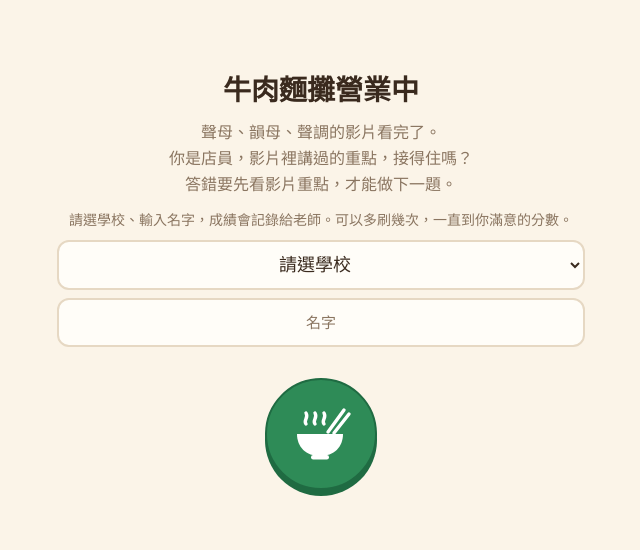
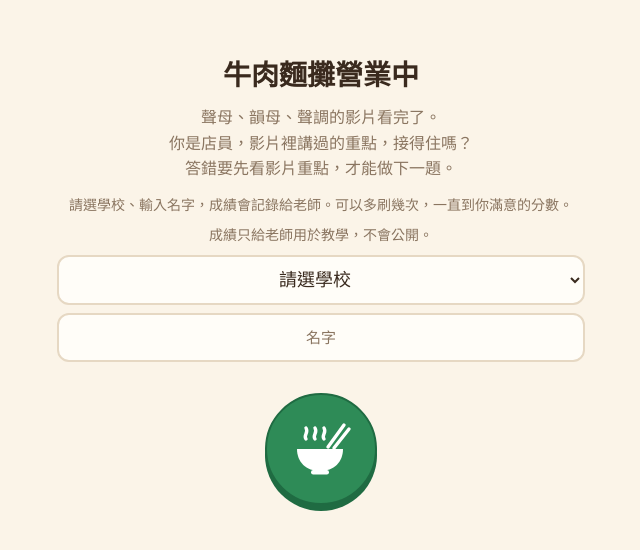
Before and after one commit to v61230-whaler/hakka-quiz, a plain HTML site: page index.html in a window 1280 px wide. Shown: the part 118-668 px from the top of the page, without its empty margins (319-959 px from the left). Drawn offline with Linux system fonts and the light colour scheme.

Commit message:
Add files via upload

```diff
--- a/index.html
+++ b/index.html
@@ -267,6 +267,7 @@ function 首頁(){
     <p>聲母、韻母、聲調的影片看完了。<br>你是店員，影片裡講過的重點，接得住嗎？<br>答錯要先看影片重點，才能做下一題。</p>
     ${成績網址?`<div class="who">
       <p class="small">請選學校、輸入名字，成績會記錄給老師。可以多刷幾次，一直到你滿意的分數。</p>
+      <p class="small">成績只給老師用於教學，不會公開。</p>
       <select id="sch" class="sid"><option value="">請選學校</option>${學校名單.map(s=>`<option${s===學校?" selected":""}>${s}</option>`).join("")}<option value="其他">其他學校</option></select>
       <input id="sch2" class="sid" maxlength="11" placeholder="請輸入學校名稱（最多 11 個字）" style="display:none" autocomplete="off">
       <input id="nm" class="sid" maxlength="8" placeholder="名字" value="${姓名}" autocomplete="off">
```
